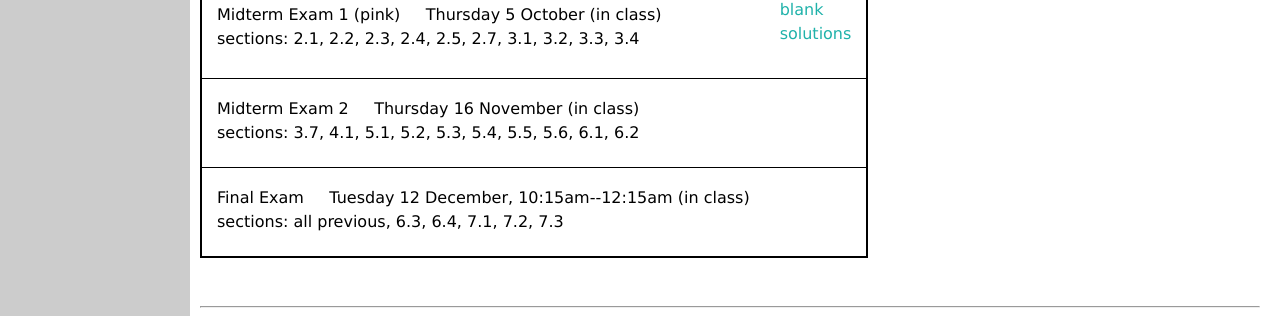
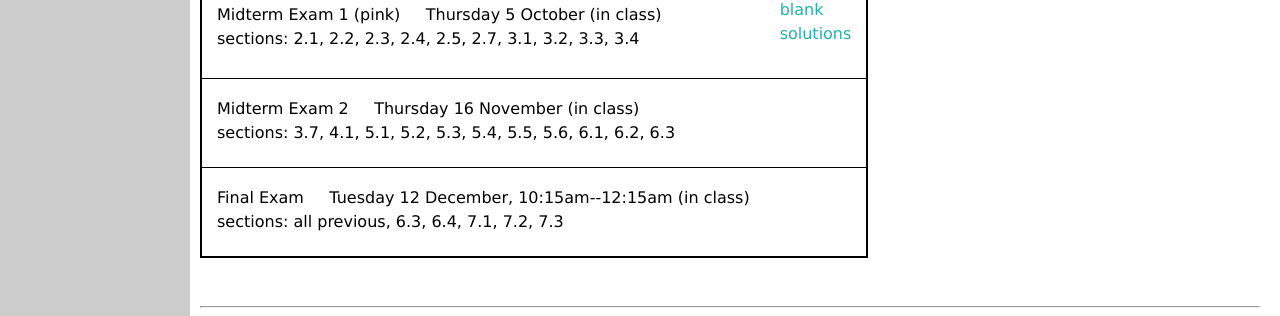
Before and after one commit to uaf-math/calc2, a Jekyll site: the page built from exams.md, in a window 1280 px wide and 900 px high. Shown: the part 363-679 px from the top of the window. Built offline with Jekyll 4.4.1, drawn with Linux system fonts in a browser that asks for light colours.

Commit message:
Update exams.yml

```diff
--- a/_data/exams.yml
+++ b/_data/exams.yml
@@ -13,7 +13,7 @@
   solutions: M252-f23-M1-b-s.pdf
 - name: Midterm Exam 2
   date: Thursday 16 November (in class)
-  sections: 3.7, 4.1, 5.1, 5.2, 5.3, 5.4, 5.5, 5.6, 6.1, 6.2
+  sections: 3.7, 4.1, 5.1, 5.2, 5.3, 5.4, 5.5, 5.6, 6.1, 6.2, 6.3
   blank:
   solutions:
 - name: Final Exam
```
